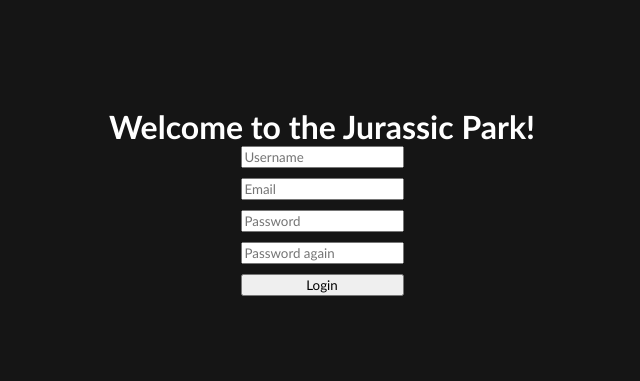
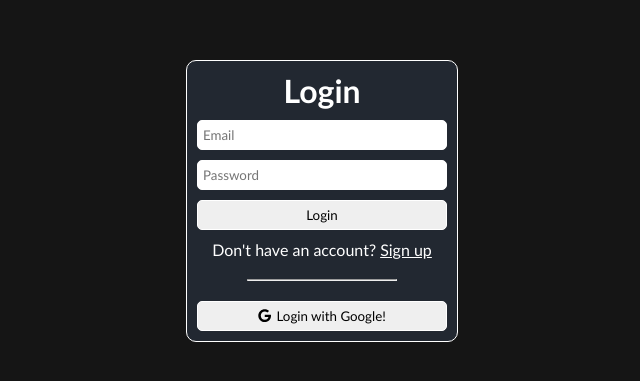
Before and after one commit to Laci5555/2026-Vizsgaremek-Frontend, a React (Vite) app: page /login in a window 1280 px wide. Shown: the part 199-580 px from the top of the page, without its empty margins (318-958 px from the left). Built offline with nearby package versions, Linux system fonts and the light colour scheme.

Commit message:
minor_layout_changes

```diff
--- a/src/App.css
+++ b/src/App.css
@@ -4,8 +4,8 @@
     font-family: 'Gill Sans', 'Gill Sans MT', Calibri, 'Trebuchet MS', sans-serif;
 }
 .app{
-    min-width: 100vw;
-    min-width: 100vh;
+    max-width: 100vw;
+    max-height: 100vh;
 
 }
 
--- a/src/App.jsx
+++ b/src/App.jsx
@@ -29,7 +29,7 @@
   ])
 
   return (
-    <div className={'app'+darkmode ? "dark": ""}>
+    <div className={'app'+darkmode ? " dark": ""}>
       <RouterProvider router={router} />
     </div>
   )
--- a/src/components/Games.css
+++ b/src/components/Games.css
@@ -9,6 +9,7 @@
 .games .searchDiv{
     display: flex;
     gap: 5px;
+    width: 100%;
 }
 .cardlist{
     width: 100%;
@@ -16,8 +17,9 @@
     overflow-y: scroll;
     scrollbar-width: thin;
     border: 1px solid peachpuff;
-    display: grid;
-    grid-template-columns: repeat(5, 1fr);
+    /* display: grid; grid-template-columns: repeat(5, 1fr); */
+    justify-content: center; align-items: center;
+    display: flex; flex-wrap: wrap;
     gap: 20px;
     padding: 30px;
 }
@@ -25,8 +27,8 @@
     display: flex;
 }
 .card{
-    height: 40vh;
-    width: 15vw;
+    height: 230px;
+    width: 230px;
     border: 1px solid;
 }
 
@@ -34,3 +36,24 @@
     display: flex;
     gap: 5px;
 }
+
+@media screen and (min-width: 1200px) and (max-width: 1520px) {
+    /* .cardlist{
+        display: grid; grid-template-columns: repeat(4, 1fr);
+        justify-content: center; align-items: center;
+    } */
+}
+
+@media screen and (min-width: 900px) and (max-width: 1200px) {
+    /* .cardlist{
+        display: grid; grid-template-columns: repeat(3, 1fr);
+        justify-content: space-between; align-items: center;
+    } */
+}
+
+@media screen and (min-width: 600px) and (max-width: 900px) {
+    /* .cardlist{
+        display: grid; grid-template-columns: repeat(2, 1fr);
+        justify-content: center; align-items: center;
+    } */
+}
--- a/src/components/Login.css
+++ b/src/components/Login.css
@@ -6,5 +6,47 @@
 
 .loginForm{
     display: flex; flex-direction: column; gap: 10px;
+    align-items: center;
+    padding: 10px;
+    background-color: #222831;
+    border: 1px solid white; border-radius: 10px;
+}
 
+.loginForm input{
+    width: 250px;
+    height: 30px;
 }
+
+.loginForm input, .loginGoogle{
+    border-radius: 5px;
+    padding: 5px;
+    border: 1px solid white;
+}
+
+
+.loginEmail{
+    width: 175px;
+}
+
+.separator{
+    margin: 10px 0px;
+    height: 2px; color: white;
+    width: 60%;
+}
+
+.loginGoogle{
+    display: flex; align-items: center; justify-content: center;
+    gap: 5px;
+    height: 30px;
+    width: 250px;
+}
+
+.login .signupB{
+    color: white;
+    text-decoration: underline;
+}
+
+.login .signupB:hover{
+    color: red;
+    cursor: pointer;
+}
--- a/src/components/Login.jsx
+++ b/src/components/Login.jsx
@@ -1,16 +1,27 @@
 import React from 'react';
 import "./Login.css";
+import { FaGoogle } from 'react-icons/fa';
+import { useNavigate } from 'react-router-dom';
 
 export default function Login() {
+
+    const navigate = useNavigate();
+
+    function toSignup() {
+        navigate("/signup");
+    }
+
+
   return (
     <div className='login'>
-        <h1>Welcome to the Jurassic Park!</h1>
         <div className='loginForm'>
-            <input type="text" name="" id="" placeholder='Username'/>
-            <input type="email" name="" id="" placeholder='Email'/>
-            <input type="password" name="" id="" placeholder='Password'/>
-            <input type="password" name="" id="" placeholder='Password again'/>
-            <input type="button" value="Login" />
+            <h1>Login</h1>
+            <input type="email" name="" id="" placeholder='Email' required/>
+            <input type="password" name="" id="" placeholder='Password' required/>
+            <input type="button" value="Login" className='loginEmail'/>
+            <span style={{display:"flex",gap:"5px"}}><p>Don't have an account? <span className='signupB' onClick={()=>toSignup()}>Sign up</span></p></span>
+            <hr className='separator'/>
+            <button className='loginGoogle'><FaGoogle /> <p>Login with Google!</p></button>
         </div>
 
     </div>
--- a/src/components/Navbar.css
+++ b/src/components/Navbar.css
@@ -5,7 +5,7 @@
     border-bottom: 1px solid;
     padding: 20px;
     height: 8vh;
-    background-color: whitesmoke;
+    background-color: darkslategrey;
 }
 
 .navbar .left, .right{
--- a/src/components/Navbar.jsx
+++ b/src/components/Navbar.jsx
@@ -30,7 +30,7 @@
 
 
   return (
-    <navbar className='navbar'>
+    <navbar className={'navbar'}>
       <div className="left">
         <div className="page" onClick={()=>toHome()}>Home</div>
         <div className="page" onClick={()=>toGames()}>Games</div>
--- a/src/components/Profile.jsx
+++ b/src/components/Profile.jsx
@@ -3,9 +3,11 @@
 
 export default function Profile() {
   return (
-    <div>
+    <div className='profile'>
       <Navbar/>
-      Profil
+      <div profileDiv>
+
+      </div>
     </div>
   )
 }
--- a/src/components/Signup.css
+++ b/src/components/Signup.css
@@ -18,6 +18,12 @@
     height: 30px;
 }
 
+.signupForm input, .signupGoogle{
+    border-radius: 5px;
+    padding: 5px;
+    border: 1px solid white;
+}
+
 .signupEmail{
     width: 175px;
 }
@@ -34,3 +40,13 @@
     height: 30px;
     width: 250px;
 }
+
+.signup .logB{
+    color: white;
+    text-decoration: underline;
+}
+
+.signup .logB:hover{
+    color: red;
+    cursor: pointer;
+}
--- a/src/components/Signup.jsx
+++ b/src/components/Signup.jsx
@@ -1,17 +1,26 @@
 import React from 'react'
 import "./Signup.css";
 import { FaGoogle } from "react-icons/fa";
+import { Link, useNavigate } from 'react-router-dom';
 
 export default function Signup() {
+
+    const navigate = useNavigate();
+
+    function toLogin() {
+        navigate("/login");
+    }
+
   return (
     <div className='signup'>
         <div className='signupForm'>
             <h1>Sign up</h1>
-            <input type="text" name="" id="" placeholder='Username'/>
-            <input type="email" name="" id="" placeholder='Email'/>
-            <input type="password" name="" id="" placeholder='Password'/>
-            <input type="password" name="" id="" placeholder='Password again'/>
+            <input type="text" name="" id="" placeholder='Username' required/>
+            <input type="email" name="" id="" placeholder='Email' required/>
+            <input type="password" name="" id="" placeholder='Password' required/>
+            <input type="password" name="" id="" placeholder='Password again' required/>
             <input type="button" value="Sign up" className='signupEmail'/>
+            <span style={{display:"flex",gap:"5px"}}><p>Already have an account <span className='logB' onClick={()=>toLogin()}>Login</span></p></span>
             <hr className='separator'/>
             <button className='signupGoogle'><FaGoogle /> <p>Sign up with Google!</p></button>
         </div>
```
